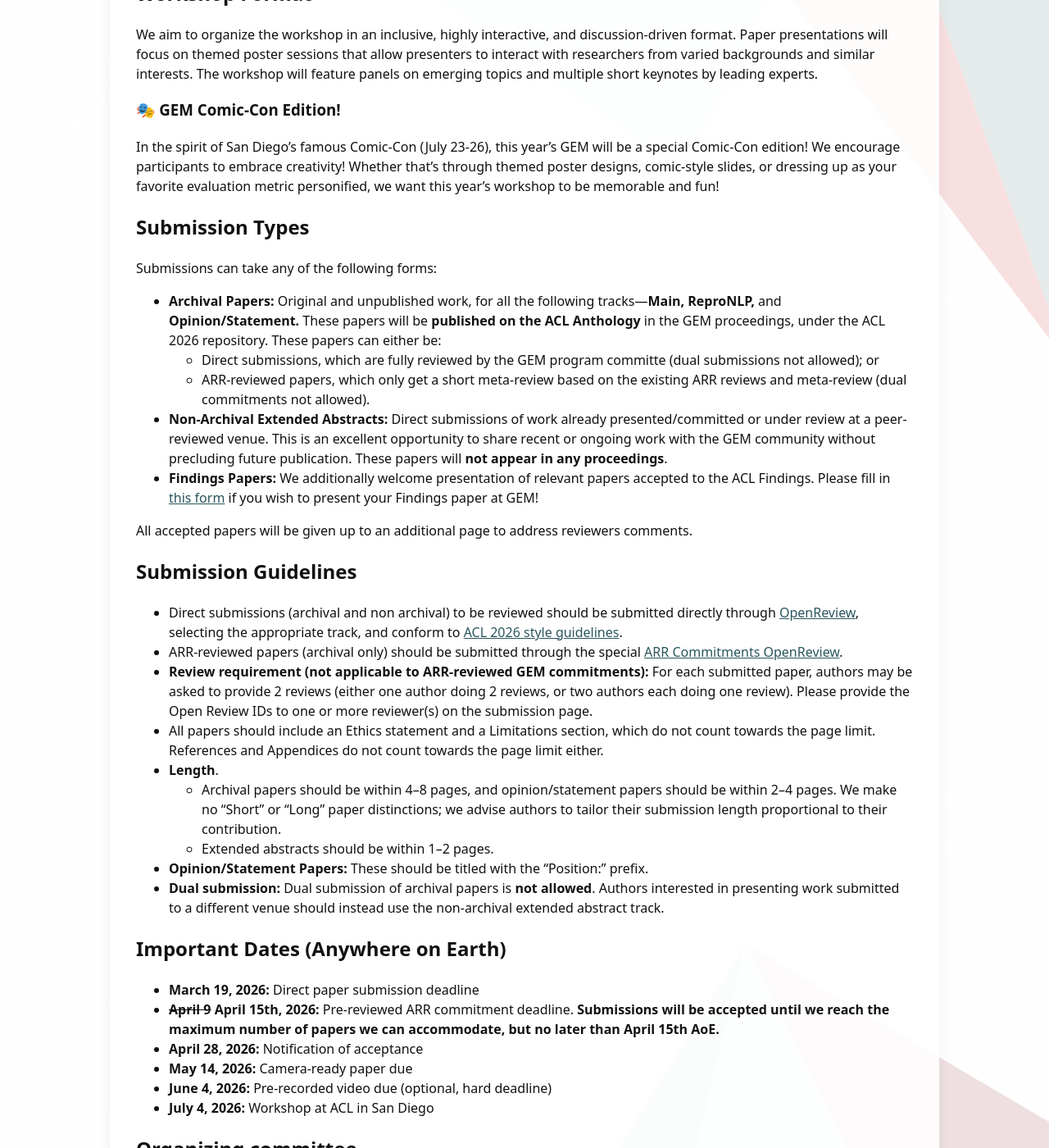
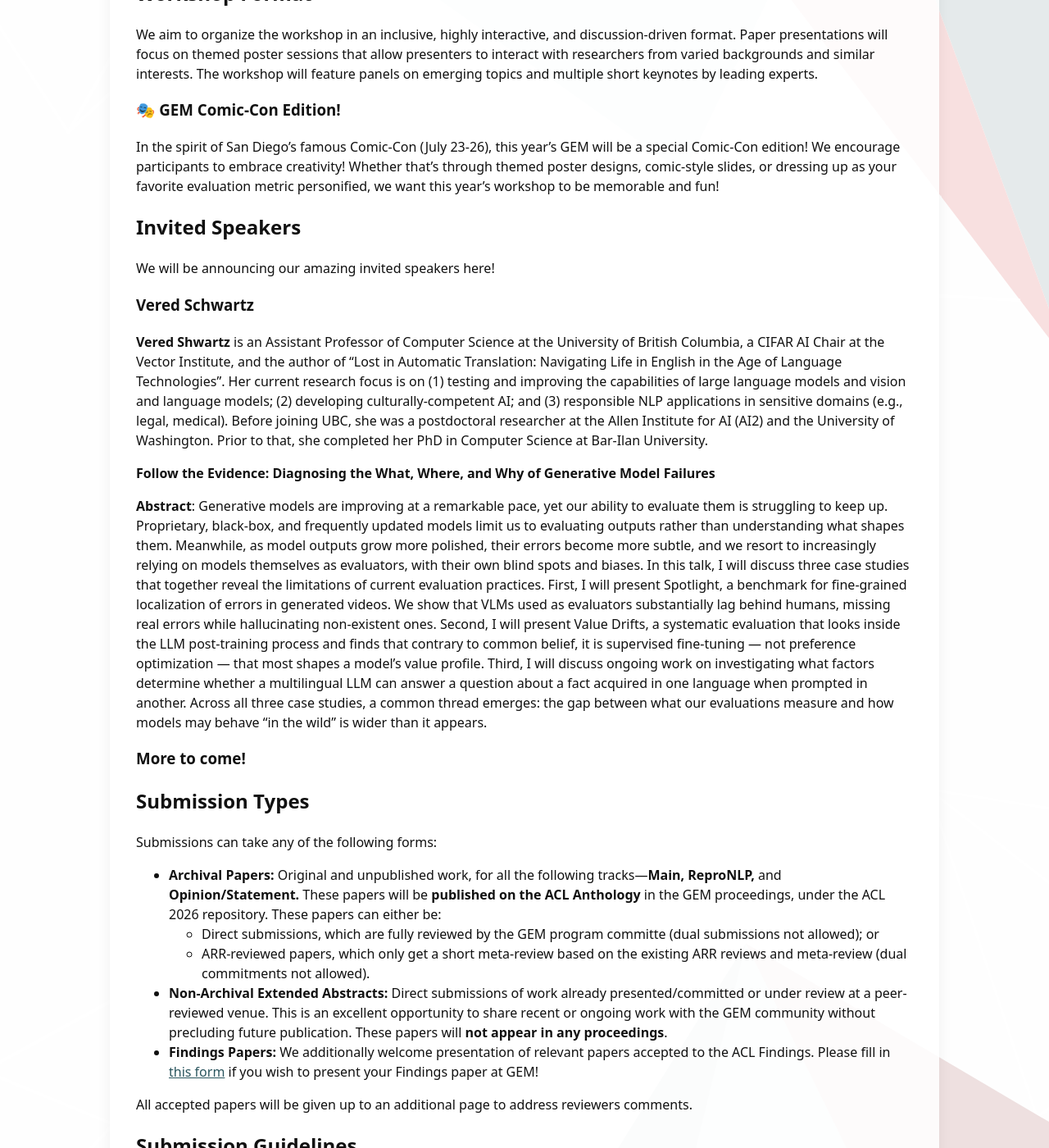
Before and after one commit to GEM-workshop/gem-workshop.github.io, a Jekyll site: the page built from index.md, in a window 1280 px wide and 1400 px high, scrolled down 1602 px. Shown: the whole window at 82% size. Built offline with Jekyll 4.4.1, drawn with Linux system fonts in a browser that asks for light colours.

Commit message:
Update index.md
Added info about Vered's talk

```diff
--- a/index.md
+++ b/index.md
@@ -57,6 +57,19 @@ We aim to organize the workshop in an inclusive, highly interactive, and discuss
 
 In the spirit of San Diego's famous Comic-Con (July 23-26), this year's GEM will be a special Comic-Con edition\! We encourage participants to embrace creativity\! Whether that’s through themed poster designs, comic-style slides, or dressing up as your favorite evaluation metric personified, we want this year's workshop to be memorable and fun\!
 
+## **Invited Speakers**
+We will be announcing our amazing invited speakers here!
+
+### Vered Schwartz
+
+**Vered Shwartz** is an Assistant Professor of Computer Science at the University of British Columbia, a CIFAR AI Chair at the Vector Institute, and the author of "Lost in Automatic Translation: Navigating Life in English in the Age of Language Technologies". Her current research focus is on (1) testing and improving the capabilities of large language models and vision and language models; (2) developing culturally-competent AI; and (3) responsible NLP applications in sensitive domains (e.g., legal, medical). Before joining UBC, she was a postdoctoral researcher at the Allen Institute for AI (AI2) and the University of Washington. Prior to that, she completed her PhD in Computer Science at Bar-Ilan University.
+
+**Follow the Evidence: Diagnosing the What, Where, and Why of Generative Model Failures**
+
+**Abstract**: Generative models are improving at a remarkable pace, yet our ability to evaluate them is struggling to keep up. Proprietary, black-box, and frequently updated models limit us to evaluating outputs rather than understanding what shapes them. Meanwhile, as model outputs grow more polished, their errors become more subtle, and we resort to increasingly relying on models themselves as evaluators, with their own blind spots and biases. In this talk, I will discuss three case studies that together reveal the limitations of current evaluation practices. First, I will present Spotlight, a benchmark for fine-grained localization of errors in generated videos. We show that VLMs used as evaluators substantially lag behind humans, missing real errors while hallucinating non-existent ones. Second, I will present Value Drifts, a systematic evaluation that looks inside the LLM post-training process and finds that contrary to common belief, it is supervised fine-tuning — not preference optimization — that most shapes a model's value profile. Third, I will discuss ongoing work on investigating what factors determine whether a multilingual LLM can answer a question about a fact acquired in one language when prompted in another. Across all three case studies, a common thread emerges: the gap between what our evaluations measure and how models may behave "in the wild" is wider than it appears.
+
+### More to come!
+
 ## **Submission Types**
 
 Submissions can take any of the following forms:
```
